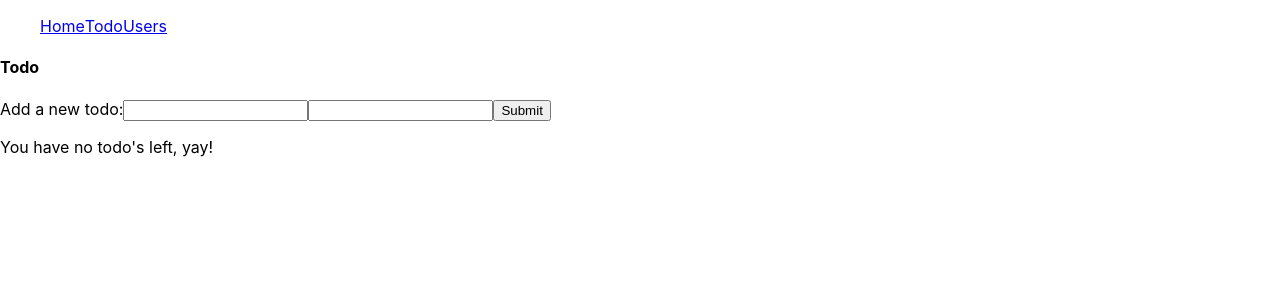
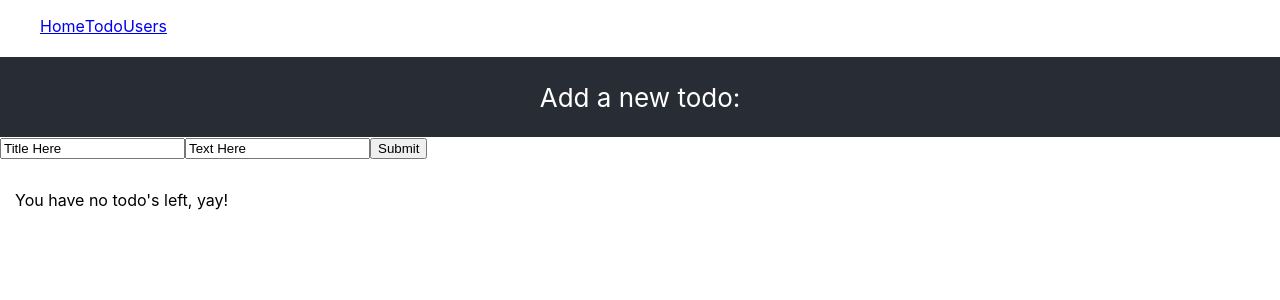
Before and after one commit to huseyin-yigit/myapp, a React (Create React App) app: page /todo in a window 1280 px wide. Shown: the top 300 px of the page. Built offline with nearby package versions, Linux system fonts and the light colour scheme; the HTML template or start-up script is replaced by a standard one.

Commit message:
title and text replaced

```diff
--- a/src/App.css
+++ b/src/App.css
@@ -15,7 +15,7 @@
 
 .App-header {
   background-color: #282c34;
-  min-height: 100vh;
+  min-height: 10vh;
   display: flex;
   flex-direction: column;
   align-items: center;
@@ -26,6 +26,10 @@
 
 .App-link {
   color: #61dafb;
+}
+
+.pad {
+  padding: 15px;
 }
 
 @keyframes App-logo-spin {
@@ -42,5 +46,5 @@ li {
   display: inline-block;
 }
 span {
-  padding: 15px;
+  padding: 1px;
 }
--- a/src/components/todo/AddTodo.js
+++ b/src/components/todo/AddTodo.js
@@ -5,8 +5,8 @@ import React, { Component } from 'react'
 
   class AddTodo extends Component  {
     state = {
-        title: '',
-        text:''
+        title: 'Title Here',
+        text:'Text Here'
       }
       titleChange = (e) => {
         this.setState({
@@ -21,7 +21,7 @@ import React, { Component } from 'react'
       handleSubmit = (e) => {
         e.preventDefault();
        // console.log('abdr',this.props)
-        this.props.add_todo(this.state.text,this.state.title);
+        this.props.add_todo(this.state.title,this.state.text);
         this.setState({
           title: '',
           text:''
@@ -31,14 +31,14 @@ render(){
 
     return (
       <div>
-        <div className="container">
-          <h4 className="center">Todo</h4>
+        <div className="container center">
+          <h4 className="center"></h4>
           <div>
         <form onSubmit={this.handleSubmit}  >
-          <label>Add a new todo:</label>
+          <label className="App-header">Add a new todo:</label>
           <input type="text" name="title" onChange={this.titleChange} value={this.state.title} />
           <input type="text" name="text" onChange={this.textChange} value={this.state.text} />
-          <input type="submit" value="Submit" onSubmit={this.handleSubmit} />
+          <input  className="center" type="submit" value="Submit" onSubmit={this.handleSubmit} />
         </form>
       </div>
         </div>
--- a/src/components/todo/ListTodo.js
+++ b/src/components/todo/ListTodo.js
@@ -14,7 +14,7 @@ const ListTodo = (props) => {
           )
         })
       ) : (
-        <p className="center">You have no todo's left, yay!</p>
+        <p className="pad left">You have no todo's left, yay!</p>
       );
 
       return (
```
